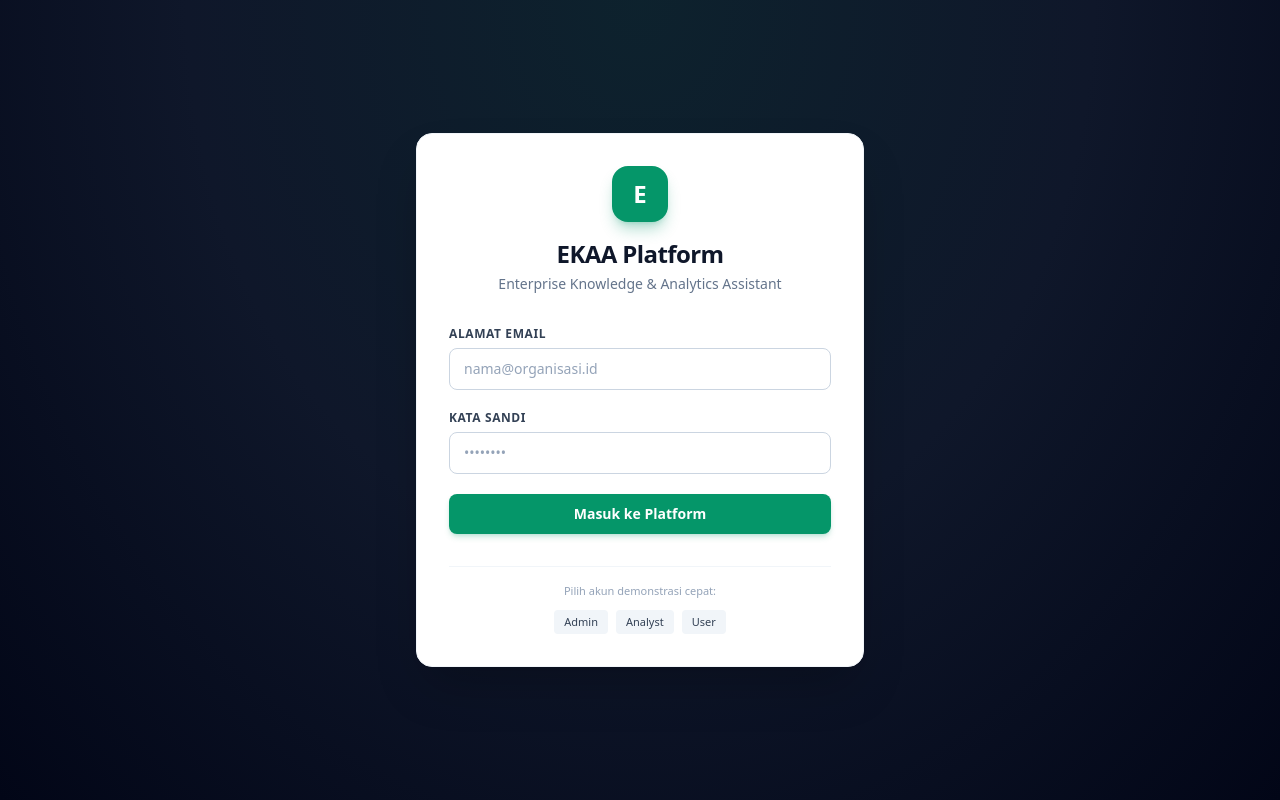
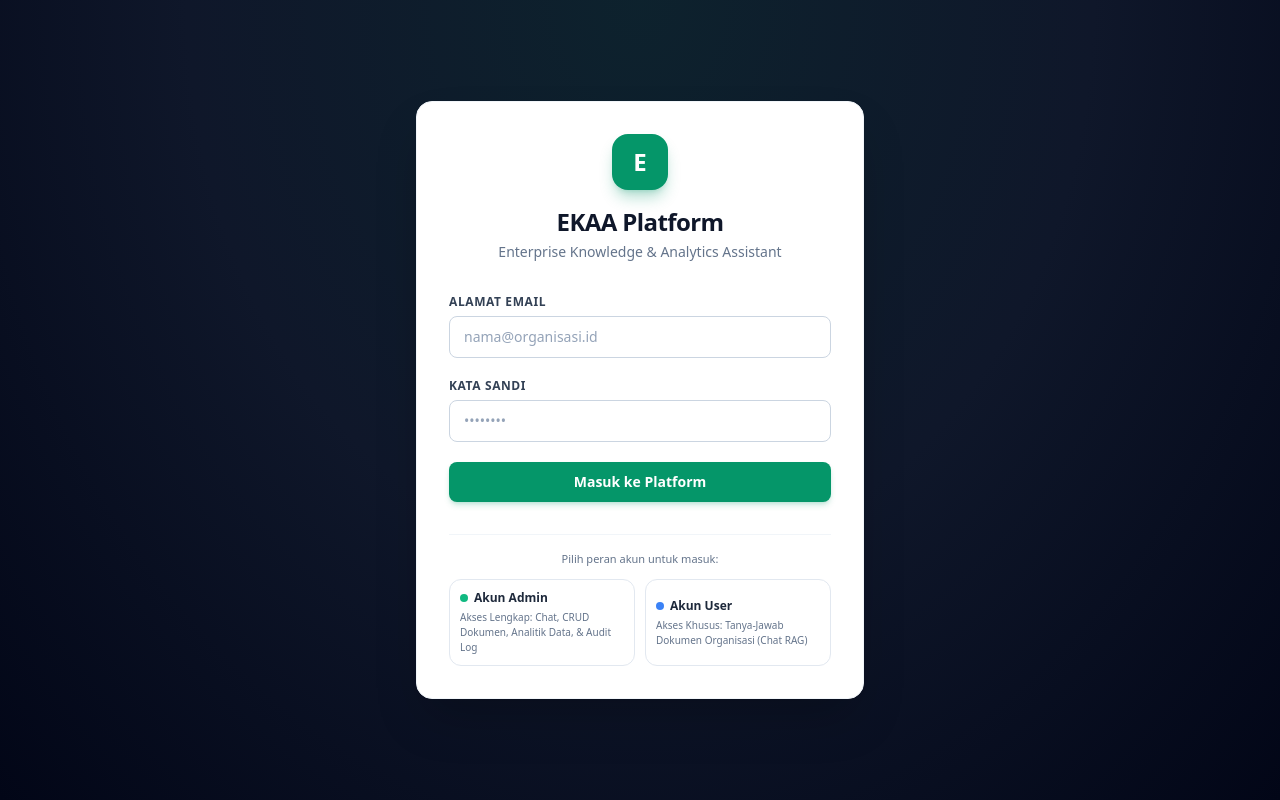
Before and after one commit to Kentuckuy/EKAA, a Vue app in the folder apps/web/: page /login in a window 1280 px wide. Built offline with nearby package versions, Linux system fonts and the light colour scheme.

Commit message:
feat(web): sederhanakan peran masuk menjadi admin lengkap dan user chat sesuai arahan

```diff
--- a/apps/web/src/features/auth/LoginView.vue
+++ b/apps/web/src/features/auth/LoginView.vue
@@ -25,7 +25,7 @@ async function handleLogin() {
   try {
     await authStore.login(email.value, password.value)
     const redirect = (route.query.redirect as string) || '/'
-    router.push(redirect)
+    await router.replace(redirect)
   } catch (err: any) {
     if (err instanceof ApiError) {
       if (err.status === 429) {
@@ -36,21 +36,18 @@ async function handleLogin() {
         errorMessage.value = err.message || 'Gagal masuk ke sistem.'
       }
     } else {
-      errorMessage.value = 'Tidak dapat terhubung ke server backend EKAA.'
+      errorMessage.value = 'Gagal terhubung ke server Laragon EKAA.'
     }
   } finally {
     isSubmitting.value = false
   }
 }
 
-function fillDemo(role: 'admin' | 'analyst' | 'user') {
+function fillDemo(role: 'admin' | 'user') {
   errorMessage.value = ''
   if (role === 'admin') {
     email.value = 'admin@ekaa.internal'
     password.value = 'AdminPass123!'
-  } else if (role === 'analyst') {
-    email.value = 'analyst@ekaa.internal'
-    password.value = 'AnalystPass123!'
   } else {
     email.value = 'user@ekaa.internal'
     password.value = 'UserPass123!'
@@ -129,30 +126,32 @@ function fillDemo(role: 'admin' | 'analyst' | 'user') {
         </button>
       </form>
 
-      <!-- Demo Account Quick Select -->
-      <div class="pt-4 border-t border-slate-100 text-center">
-        <p class="text-[11px] text-slate-400 font-medium mb-2.5">Pilih akun demonstrasi cepat:</p>
-        <div class="flex justify-center space-x-2">
+      <!-- Demo Account Quick Select (Hanya Admin dan User Sesuai Arahan) -->
+      <div class="pt-4 border-t border-slate-100">
+        <p class="text-[11px] text-slate-500 font-medium mb-3 text-center">Pilih peran akun untuk masuk:</p>
+        <div class="grid grid-cols-2 gap-2.5">
           <button
             type="button"
             @click="fillDemo('admin')"
-            class="px-2.5 py-1 text-[11px] rounded bg-slate-100 text-slate-700 hover:bg-slate-200 font-medium"
+            class="p-2.5 rounded-xl border border-slate-200 hover:border-emerald-500 hover:bg-emerald-50/50 text-left transition-all group"
           >
-            Admin
+            <div class="flex items-center space-x-1.5">
+              <span class="w-2 h-2 rounded-full bg-emerald-500"></span>
+              <span class="text-xs font-bold text-slate-800 group-hover:text-emerald-700">Akun Admin</span>
+            </div>
+            <p class="text-[10px] text-slate-500 mt-1">Akses Lengkap: Chat, CRUD Dokumen, Analitik Data, & Audit Log</p>
           </button>
-          <button
-            type="button"
-            @click="fillDemo('analyst')"
-            class="px-2.5 py-1 text-[11px] rounded bg-slate-100 text-slate-700 hover:bg-slate-200 font-medium"
-          >
-            Analyst
-          </button>
+
           <button
             type="button"
             @click="fillDemo('user')"
-            class="px-2.5 py-1 text-[11px] rounded bg-slate-100 text-slate-700 hover:bg-slate-200 font-medium"
+            class="p-2.5 rounded-xl border border-slate-200 hover:border-emerald-500 hover:bg-emerald-50/50 text-left transition-all group"
           >
-            User
+            <div class="flex items-center space-x-1.5">
+              <span class="w-2 h-2 rounded-full bg-blue-500"></span>
+              <span class="text-xs font-bold text-slate-800 group-hover:text-blue-700">Akun User</span>
+            </div>
+            <p class="text-[10px] text-slate-500 mt-1">Akses Khusus: Tanya-Jawab Dokumen Organisasi (Chat RAG)</p>
           </button>
         </div>
       </div>
```
